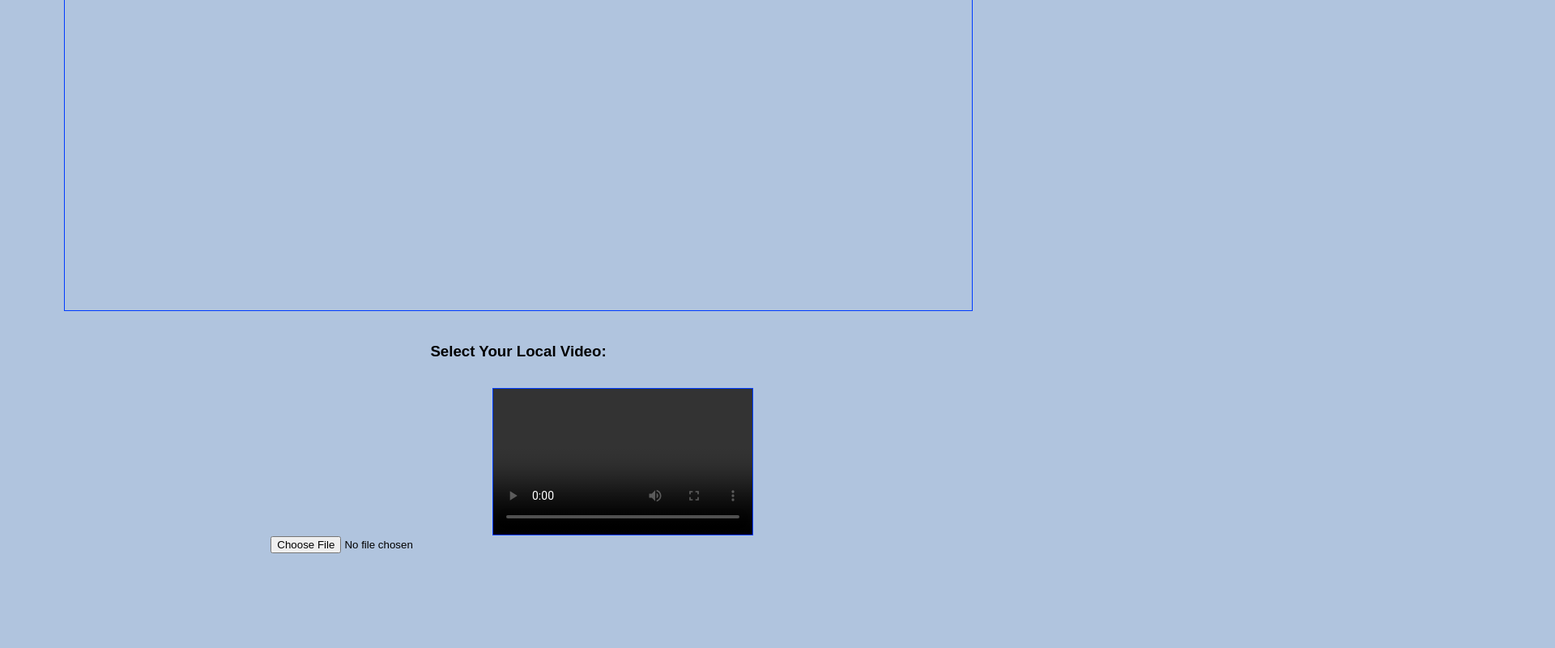
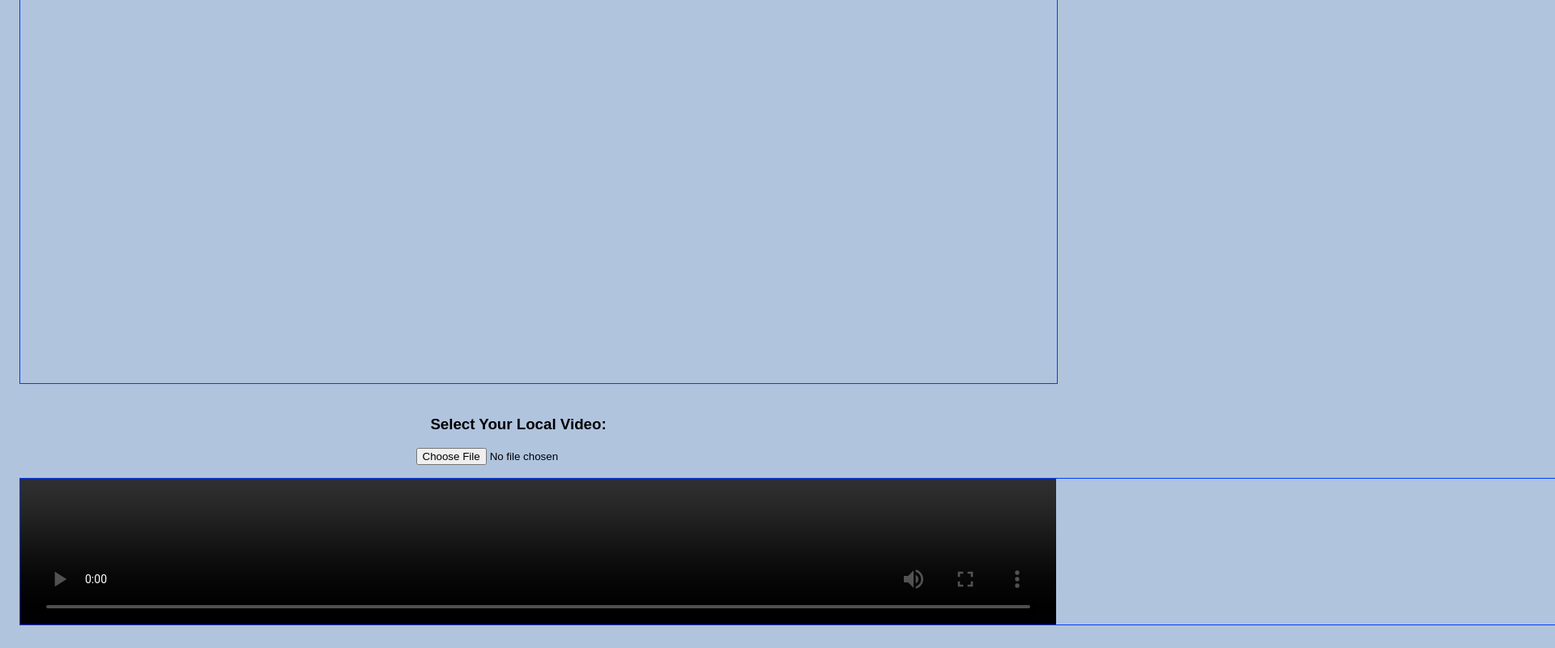
Before and after one commit to KapXiIoSigEtaNuAlph/statisticshtml, a plain HTML site: page index.html in a window 1280 px wide. Shown: the part 416-1216 px from the top of the page at 81% size, 1920 px wide, since content can reach past the window. Before the commit the page ends 1107 px from the top, so only its background shows below. Drawn offline with Linux system fonts and the light colour scheme.

Commit message:
Update index.html

```diff
--- a/index.html
+++ b/index.html
@@ -24,13 +24,13 @@
   <button onclick="loadVideo()">Load YouTube Video</button>
 
   <div id="ytContainer">
-    <iframe id="ytPlayer" width="1120" height="630" frameborder="0" allowfullscreen></iframe>
+    <iframe id="ytPlayer" width="1280" height="720" frameborder="0" allowfullscreen></iframe>
   </div>
 
   <h3>Select Your Local Video:</h3>
   <input type="file" id="fileInput" accept="video/*">
 
-  <video id="localVideo" width="320" height="180" controls>
+  <video id="localVideo" width="4200" height="180" controls>
     Your browser does not support the video tag.
   </video>
 
```
